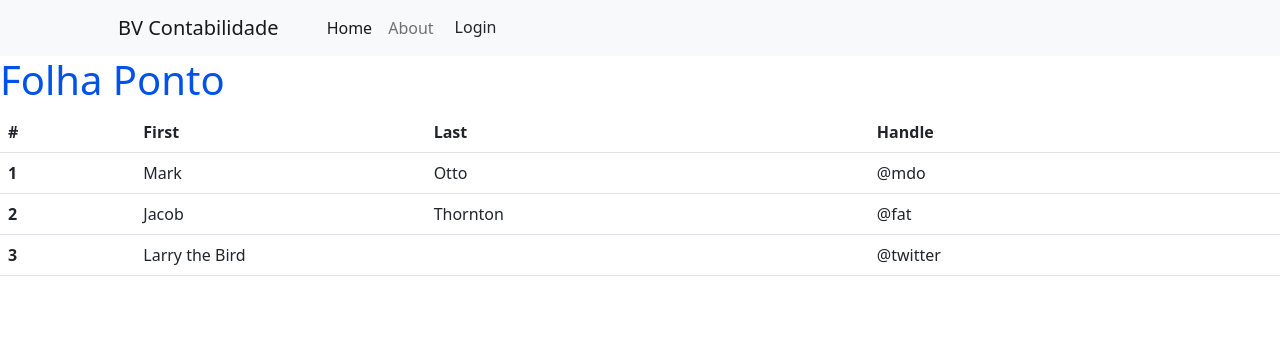
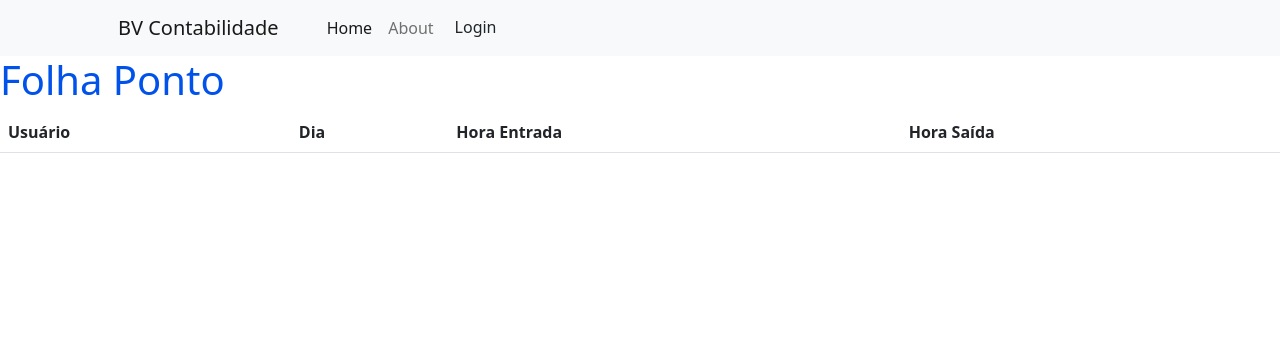
Before and after one commit to Eduardo-Lucas/folha_ponto, a Django app: page /folha-ponto in a window 1280 px wide. Shown: the top 356 px of the page. Run offline with Django 4.2, Linux system fonts and the light colour scheme; tables that the repository leaves empty hold one stand-in row (values such as "Sample post"); lists and menus that the app fills with data are empty; parts of the project's set-up code (start-up, migrations or seed data) failed here and were passed over; some libraries are stand-ins or nearby versions.

Commit message:
Add bootstrap table

```diff
--- a/app/apontamento/services.py
+++ b/app/apontamento/services.py
@@ -3,15 +3,15 @@ from apontamento.models import Ponto
 
 
 class PontoService:
-    def ponto_list(self, usuario_id, data_inicial, data_final):
+    def ponto_list(self, data_inicial, data_final):
         data_query = Q(
             Q(
-                data_entrada__gte=data_inicial,
+                entrada__gte=data_inicial,
             )
             & Q(
-                data_saida__lte=data_final,
+                saida__lte=data_final,
             )
         )
-        query = Ponto.objects.filter(usuario_id=64)
+        query = Ponto.objects.filter(data_query, usuario_id=64)
 
         return query
--- a/app/apontamento/templates/apontamento/folha-ponto.html
+++ b/app/apontamento/templates/apontamento/folha-ponto.html
@@ -1,34 +1,24 @@
 {% extends "base.html" %} {% block content %}
 
 <h1>Folha Ponto</h1>
-
 <table class="table">
   <thead>
     <tr>
-      <th scope="col">#</th>
-      <th scope="col">First</th>
-      <th scope="col">Last</th>
-      <th scope="col">Handle</th>
+      <th scope="col">Usuário</th>
+      <th scope="col">Dia</th>
+      <th scope="col">Hora Entrada</th>
+      <th scope="col">Hora Saída</th>
     </tr>
   </thead>
   <tbody>
+    {% for ponto in pontos %}
     <tr>
-      <th scope="row">1</th>
-      <td>Mark</td>
-      <td>Otto</td>
-      <td>@mdo</td>
+      <td>{{ponto.usuario_id}}</td>
+      <td>{{ponto.entrada.date|date:"d/m/Y"}}</td>
+      <td>{{ponto.entrada.time|time:"H:i"}}</td>
+      <td>{{ponto.saida.time}}</td>
     </tr>
-    <tr>
-      <th scope="row">2</th>
-      <td>Jacob</td>
-      <td>Thornton</td>
-      <td>@fat</td>
-    </tr>
-    <tr>
-      <th scope="row">3</th>
-      <td colspan="2">Larry the Bird</td>
-      <td>@twitter</td>
-    </tr>
+    {% endfor %}
   </tbody>
 </table>
 
--- a/app/apontamento/views.py
+++ b/app/apontamento/views.py
@@ -10,12 +10,11 @@ def apontamento_list(request, login_url="users:login"):
 
 
 def folha_ponto(request):
-    usuario_id = 64  # jair
     data_inicial = "2023-09-01"
-    data_final = "2023-09-21"
+    data_final = "2023-09-30"
 
     service = PontoService()
 
-    response = service.ponto_list(usuario_id, data_inicial, data_final)
+    pontos = service.ponto_list(data_inicial, data_final)
 
-    return render(request, "apontamento/folha-ponto.html", {"response": response})
+    return render(request, "apontamento/folha-ponto.html", {"pontos": pontos})
```
Also changed, not shown: app/folha_ponto/settings.py (+7 -3 lines).
